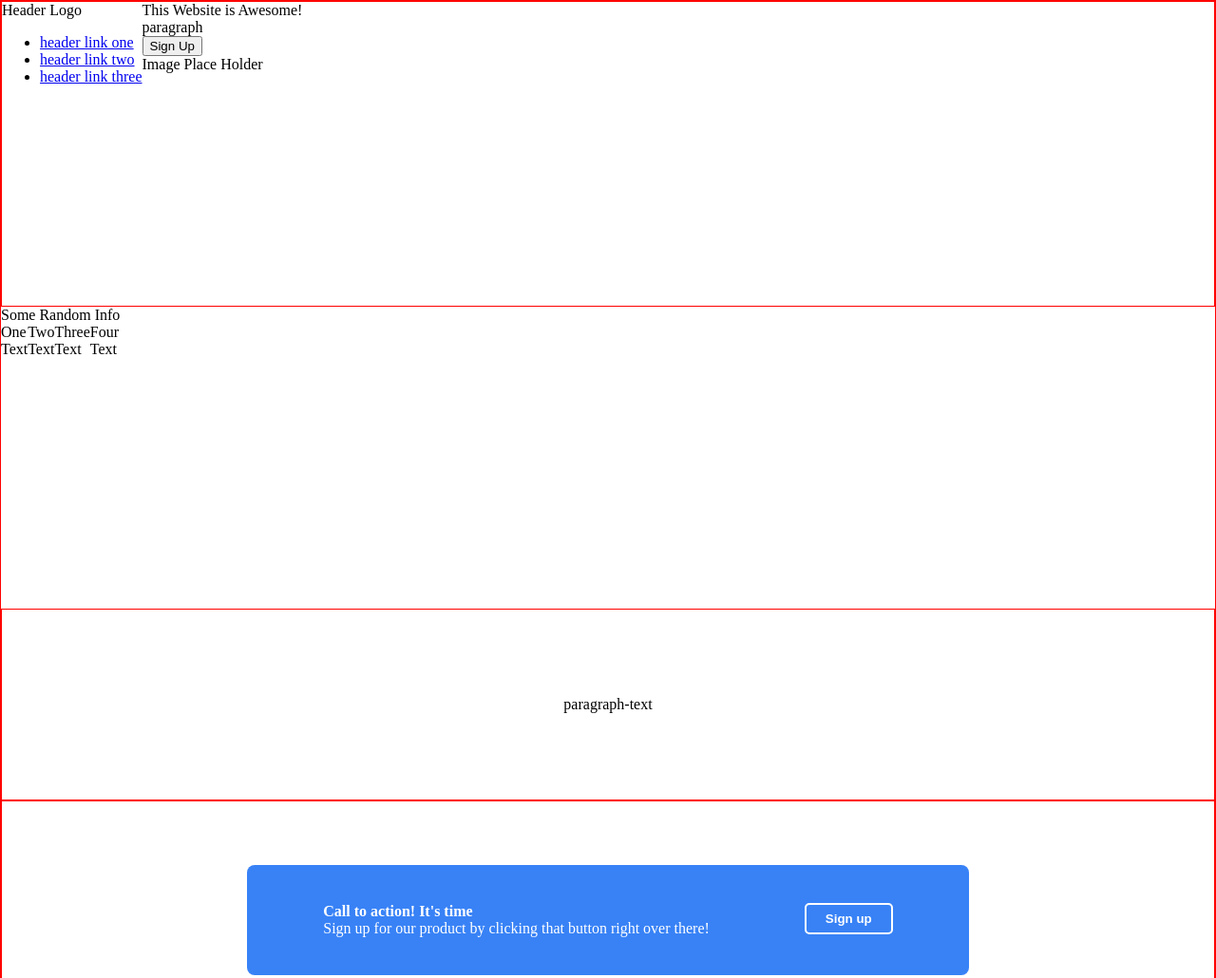
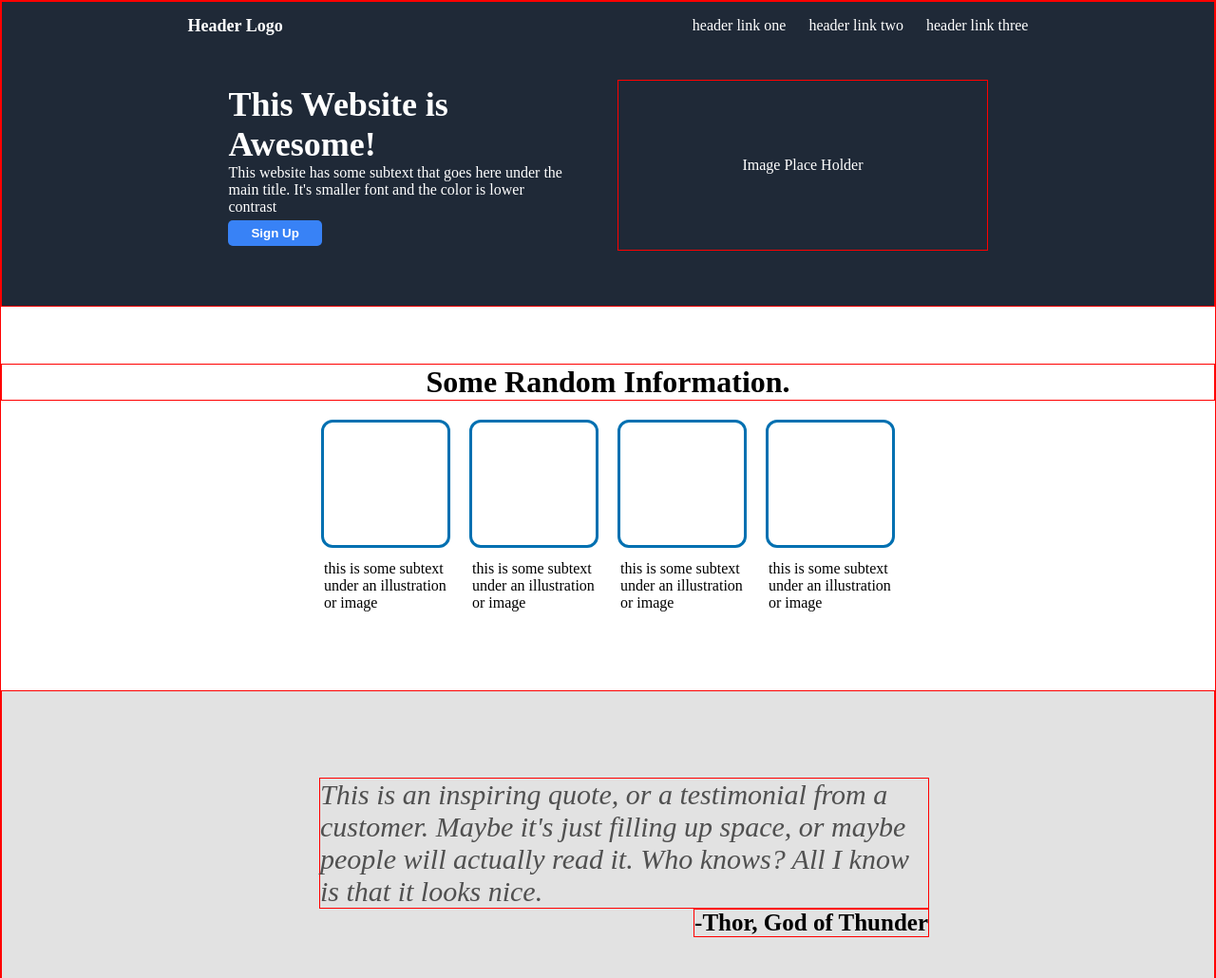
Before and after one commit to ronnjoshua/Landing-Page, a plain HTML site: page index.html in a window 1280 px wide. Shown: the top 1030 px of the page at 95% size. Drawn offline with Linux system fonts and the light colour scheme.

Commit message:
Update index.html and style.css

```diff
--- a/index.html
+++ b/index.html
@@ -10,7 +10,7 @@
     <body>
         <header>
             <div class="top-header">
-            <div>Header Logo</div>
+            <div class="header-logo">Header Logo</div>
             <ul>
                 <li><a href="#">header link one</a></li>
                 <li><a href="#">header link two</a></li>
@@ -20,9 +20,9 @@
 
             <div class="bottom-header">
                 <div class="left-side">
-                    <div>This Website is Awesome!</div>
-                    <div>paragraph</div>
-                    <button>Sign Up</button>
+                    <div class="website-awesome">This Website is Awesome!</div>
+                    <div>This website has some subtext that goes here under the main title. It's smaller font and the color is lower contrast</div>
+                    <button class="button-header">Sign Up</button>
                 </div>
                 <div class="right-side">
                     <div>Image Place Holder</div>
@@ -31,33 +31,38 @@
         </header>
 
         <div class="section-two">
-            <div>Some Random Info</div>
-            <div class="box-container">
+            <div class="random-info">
+            <div>Some Random Information.</div>
+            </div>
+            <div class="bote-container">
             <div class="box">
-            <div>One</div>
-            <p>Text</p>
+            <div></div>
+            <div class="text">this is some subtext under an illustration or image</div>
             </div>
+
             <div class="box">
-            <div>Two</div>
-            <p>Text</p>
+            <div></div>
+            <div class="text">this is some subtext under an illustration or image</div>
             </div>
+
             <div class="box">
-            <div>Three</div>
-            <p>Text</p>
+            <div></div>
+            <div class="text">this is some subtext under an illustration or image</div>
             </div>
+
             <div class="box">
-            <div>Four</div>
-            <p>Text</p>
+            <div></div>
+            <div class="text">this is some subtext under an illustration or image</div>
             </div>
         </div>
 
         <div class="section-three">
-            <div>paragraph</div>
-            <p>-text</p>
+            <div class="quote">This is an inspiring quote, or a testimonial from a customer. Maybe it's just filling up space, or maybe people will actually read it. Who knows? All I know is that it looks nice.</div>
+            <div id="quote-author">-Thor, God of Thunder</div>
         </div>
 
         <div class="section-four">
-            <div class="container">
+            <div class="fourth-page">
                 <div class="left4-container">
                 <h1>Call to action! It's time</h1>
                 <p>Sign up for our product by clicking that button right over there!</p>
--- a/style.css
+++ b/style.css
@@ -9,17 +9,124 @@ header {
     display: flex;
     height: 320px;
     border: 1px solid red;
+    background-color: #1f2937;
+    color: white;
+    flex-direction: column;
 }
-.box-container {
+
+.header-logo {
+    font-size: 18px;
+    font-weight: bold;
+}
+
+.top-header {
     display: flex;
-    height: 300px;
+    justify-content: space-around;
+    align-items: center;
+    padding: 0;
+    margin: 0;
 }
+
+.bottom-header {
+    display: flex;
+    align-items: center;
+    justify-content: center;
+    gap: 50px;
+    margin-top: 32px;
+}
+
+.button-header {
+    color: white;
+    background-color: #3882f6;
+    border: none;
+    border-radius: 5px;
+    padding: 6px 24px;
+    font-weight: bold;
+    margin-top: 5px;
+
+}
+.website-awesome {
+    font-size: 36px;
+    font-weight: bold;
+}
+.right-side {
+    border: 1px solid red;
+    padding: 80px 130px;
+}
+
+.left-side {
+    width: 360px;
+}
+
+ul {
+    list-style: none;
+    display: flex;
+    gap: 24px;
+}
+
+a {
+    text-decoration: none;
+    color: white;
+}
+
+.bote-container {
+    display: flex;
+    height: 285px;
+    justify-content: center;
+    gap: 20px;
+    margin-top: 20px;
+}
+
+.text {
+    margin-top: 215px;
+    width: 300px;
+}
+
+.box {
+    border: 3px solid rgb(0, 112, 177);
+    margin-bottom: 150px;
+    display: flex;
+    width: 130px;
+    border-radius: 12px;
+    justify-content: center;
+    align-items: center;
+}
+
+.random-info {
+    border: 1px solid red;
+    display: flex;
+    justify-content: center;
+    margin-top: 60px;
+    font-size: 32px;
+    font-weight: bold;
+}
+
 .section-three {
     display: flex;
-    height: 200px;
+    height: 350px;
     border: 1px solid red;
     justify-content: center;
-    align-items: center;
+    align-items: flex-end;
+    flex-direction: column;
+    background-color: rgb(226, 226, 226);
+}
+
+.quote {
+    font-size: 30px;
+    color: rgb(80, 80, 80);
+    width: 640px;
+    display: flex;
+    font-style: italic;
+    border: 1px solid red;
+    margin-right: 300px;
+}
+
+#quote-author {
+    font-weight: bold;
+    font-size: 25px;
+    border: 1px solid red;
+    margin-right: 300px;
+
 }
 
 .section-four {
@@ -30,7 +137,7 @@ header {
     justify-content: center;
 }
 
-.container {
+.fourth-page {
     display: flex;
     background-color: #3882f6;
     padding: 40px 80px;
@@ -65,7 +172,7 @@ footer {
     display: flex;
     justify-content: center;
     align-items: center;
-    height: 60px;
+    height: 80px;
     color: white;
     background-color: #1f2937;
 }
```
